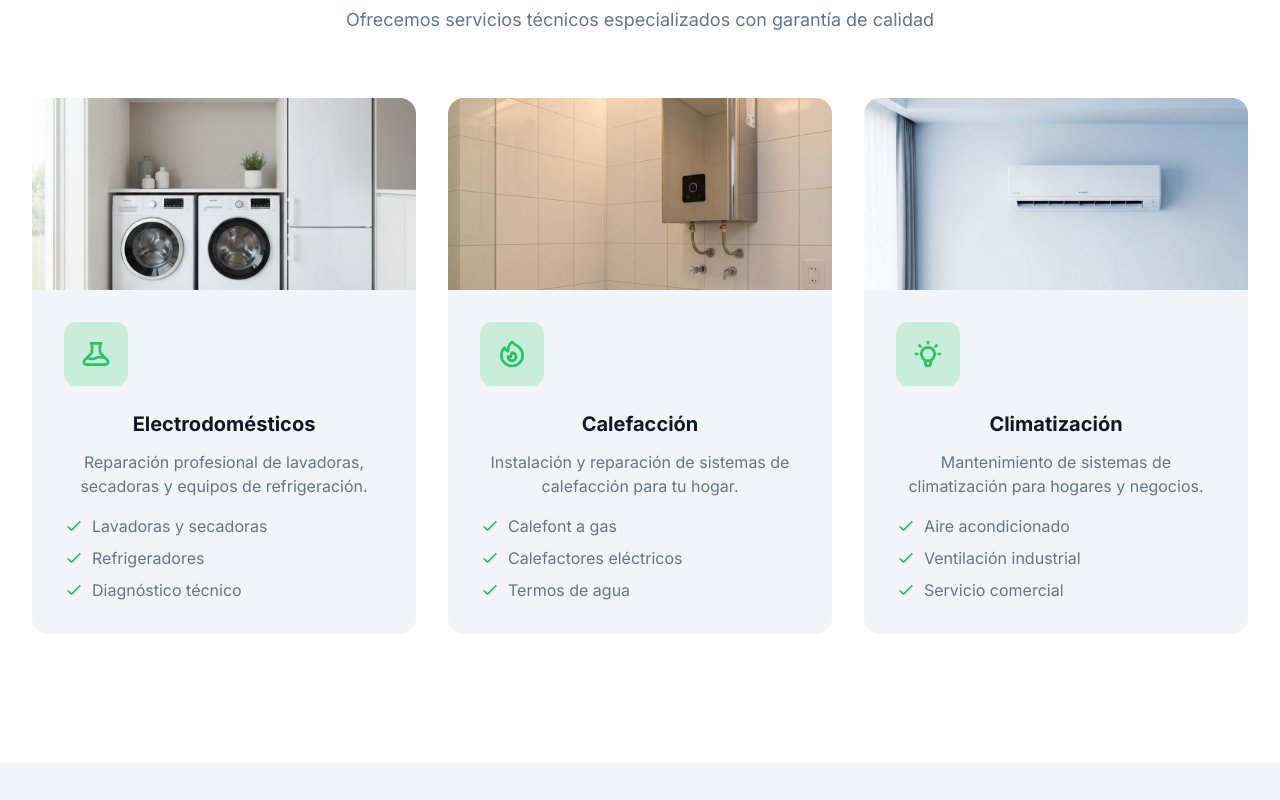
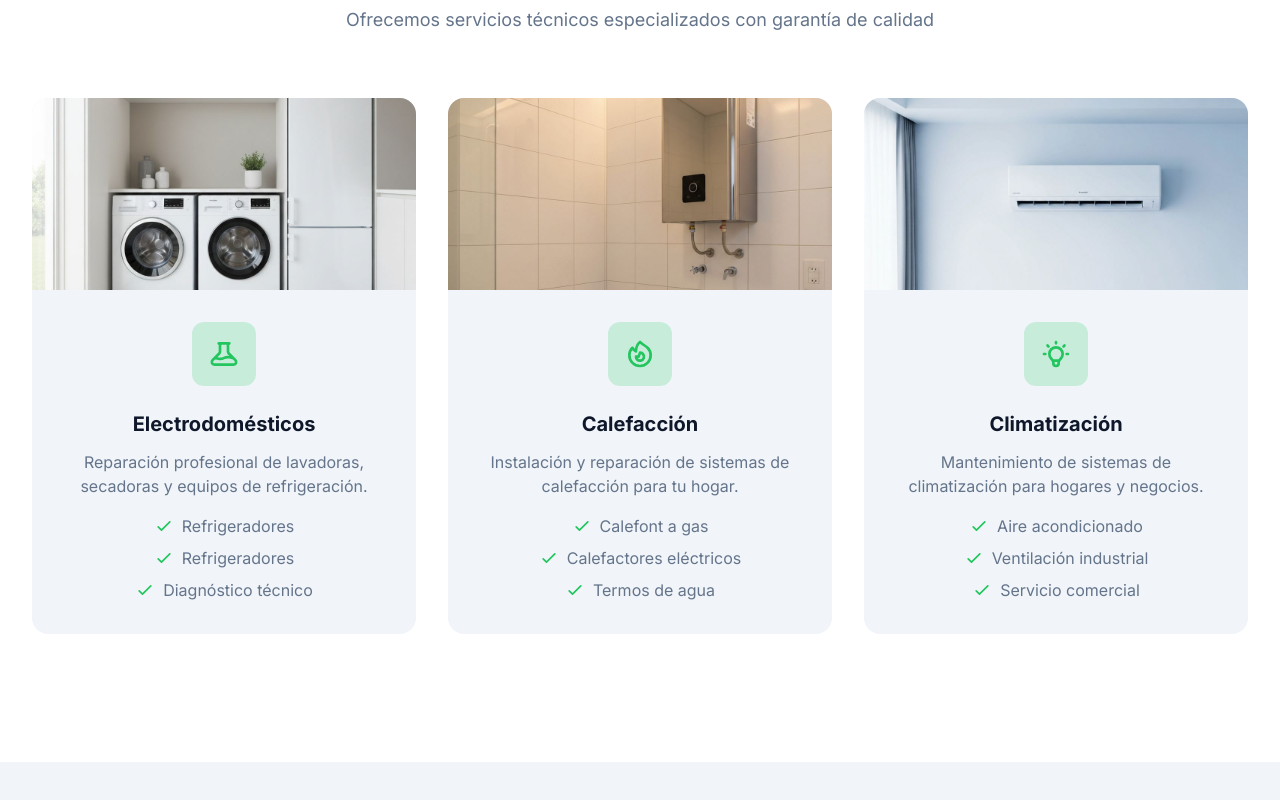
Before and after one commit to nanculefservice/servitecnicomaq, a plain HTML site: page index.html in a window 1280 px wide. Shown: the part 1038-1838 px from the top of the page. Drawn offline with nearby package versions, Linux system fonts and the light colour scheme.

Commit message:
Actualiza README y HTML para mejorar la presentación del servicio técnico y sus características
Co-authored-by: Copilot <copilot@github.com>

```diff
--- a/index.html
+++ b/index.html
@@ -163,13 +163,13 @@
 
     <div class="relative max-w-7xl mx-auto px-4 sm:px-6 lg:px-8 py-20 md:py-32">
       <div class="max-w-3xl">
-        <span class="inline-block bg-accent/20 text-accent px-4 py-1.5 rounded-full text-sm font-medium mb-6">
+        <span class="inline-block bg-accent/20 text-accent px-4 py-1.5 rounded-full text-sm font-medium mb-6" text-align="center">
           Región del Biobío
         </span>
-        <h1 class="text-4xl sm:text-5xl md:text-6xl lg:text-7xl font-extrabold text-white leading-tight mb-6">
+        <h1 class="text-4xl sm:text-5xl md:text-6xl lg:text-7xl font-extrabold text-white leading-tight mb-6" style="display: flex; justify-content: center; text-align: center;">
           Servicio Técnico y Reparación de Electrodomésticos
         </h1>
-        <p class="text-xl md:text-2xl text-gray-300 mb-8 leading-relaxed">
+        <p class="text-xl md:text-2xl text-gray-300 mb-8 leading-relaxed" style="display: flex; justify-content: center; text-align: center;">
           Soluciones de Calefacción y Climatización Personalizada
         </p>
         <div class="flex flex-col sm:flex-row gap-4">
@@ -220,7 +220,7 @@
             <img src="/images/appliances.jpg" alt="Lavadora y refrigerador modernos" class="w-full h-full object-cover group-hover:scale-105 transition-transform duration-300">
           </div>
           <div class="p-8">
-            <div class="w-16 h-16 bg-accent/20 group-hover:bg-accent rounded-xl flex items-center justify-center mb-6 transition-colors">
+            <div class="w-16 h-16 bg-accent/20 group-hover:bg-accent rounded-xl flex items-center justify-center mx-auto mb-6 transition-colors">
               <svg class="w-8 h-8 text-accent group-hover:text-white transition-colors" fill="none" stroke="currentColor" viewBox="0 0 24 24">
                 <path stroke-linecap="round" stroke-linejoin="round" stroke-width="2" d="M19.428 15.428a2 2 0 00-1.022-.547l-2.387-.477a6 6 0 00-3.86.517l-.318.158a6 6 0 01-3.86.517L6.05 15.21a2 2 0 00-1.806.547M8 4h8l-1 1v5.172a2 2 0 00.586 1.414l5 5c1.26 1.26.367 3.414-1.415 3.414H4.828c-1.782 0-2.674-2.154-1.414-3.414l5-5A2 2 0 009 10.172V5L8 4z"></path>
               </svg>
@@ -230,19 +230,19 @@
               Reparación profesional de lavadoras, secadoras y equipos de refrigeración.
             </p>
             <ul class="space-y-2 text-center">
-              <li class="flex items-center gap-2 text-muted group-hover:text-gray-300 transition-colors">
-                <svg class="w-5 h-5 text-accent" fill="none" stroke="currentColor" viewBox="0 0 24 24">
-                  <path stroke-linecap="round" stroke-linejoin="round" stroke-width="2" d="M5 13l4 4L19 7"></path>
-                </svg>
-                Lavadoras y secadoras
-              </li>
-              <li class="flex items-center gap-2 text-muted group-hover:text-gray-300 transition-colors">
+              <li class="flex items-center gap-2 text-muted group-hover:text-gray-300 transition-colors justify-center">
                 <svg class="w-5 h-5 text-accent" fill="none" stroke="currentColor" viewBox="0 0 24 24">
                   <path stroke-linecap="round" stroke-linejoin="round" stroke-width="2" d="M5 13l4 4L19 7"></path>
                 </svg>
                 Refrigeradores
               </li>
-              <li class="flex items-center gap-2 text-muted group-hover:text-gray-300 transition-colors">
+              <li class="flex items-center gap-2 text-muted group-hover:text-gray-300 transition-colors justify-center">
+                <svg class="w-5 h-5 text-accent" fill="none" stroke="currentColor" viewBox="0 0 24 24">
+                  <path stroke-linecap="round" stroke-linejoin="round" stroke-width="2" d="M5 13l4 4L19 7"></path>
+                </svg>
+                Refrigeradores
+              </li>
+              <li class="flex items-center gap-2 text-muted group-hover:text-gray-300 transition-colors justify-center">
                 <svg class="w-5 h-5 text-accent" fill="none" stroke="currentColor" viewBox="0 0 24 24">
                   <path stroke-linecap="round" stroke-linejoin="round" stroke-width="2" d="M5 13l4 4L19 7"></path>
                 </svg>
@@ -258,7 +258,7 @@
             <img src="/images/heating.jpg" alt="Calefont instalado profesionalmente" class="w-full h-full object-cover group-hover:scale-105 transition-transform duration-300">
           </div>
           <div class="p-8">
-            <div class="w-16 h-16 bg-accent/20 group-hover:bg-accent rounded-xl flex items-center justify-center mb-6 transition-colors">
+            <div class="w-16 h-16 bg-accent/20 group-hover:bg-accent rounded-xl flex items-center justify-center mx-auto mb-6 transition-colors">
               <svg class="w-8 h-8 text-accent group-hover:text-white transition-colors" fill="none" stroke="currentColor" viewBox="0 0 24 24">
                 <path stroke-linecap="round" stroke-linejoin="round" stroke-width="2" d="M17.657 18.657A8 8 0 016.343 7.343S7 9 9 10c0-2 .5-5 2.986-7C14 5 16.09 5.777 17.656 7.343A7.975 7.975 0 0120 13a7.975 7.975 0 01-2.343 5.657z"></path>
                 <path stroke-linecap="round" stroke-linejoin="round" stroke-width="2" d="M9.879 16.121A3 3 0 1012.015 11L11 14H9c0 .768.293 1.536.879 2.121z"></path>
@@ -269,19 +269,19 @@
               Instalación y reparación de sistemas de calefacción para tu hogar.
             </p>
             <ul class="space-y-2 text-center">
-              <li class="flex items-center gap-2 text-muted group-hover:text-gray-300 transition-colors">
+              <li class="flex items-center gap-2 text-muted group-hover:text-gray-300 transition-colors justify-center">
                 <svg class="w-5 h-5 text-accent" fill="none" stroke="currentColor" viewBox="0 0 24 24">
                   <path stroke-linecap="round" stroke-linejoin="round" stroke-width="2" d="M5 13l4 4L19 7"></path>
                 </svg>
                 Calefont a gas
               </li>
-              <li class="flex items-center gap-2 text-muted group-hover:text-gray-300 transition-colors">
+              <li class="flex items-center gap-2 text-muted group-hover:text-gray-300 transition-colors justify-center">
                 <svg class="w-5 h-5 text-accent" fill="none" stroke="currentColor" viewBox="0 0 24 24">
                   <path stroke-linecap="round" stroke-linejoin="round" stroke-width="2" d="M5 13l4 4L19 7"></path>
                 </svg>
                 Calefactores eléctricos
               </li>
-              <li class="flex items-center gap-2 text-muted group-hover:text-gray-300 transition-colors">
+              <li class="flex items-center gap-2 text-muted group-hover:text-gray-300 transition-colors justify-center">
                 <svg class="w-5 h-5 text-accent" fill="none" stroke="currentColor" viewBox="0 0 24 24">
                   <path stroke-linecap="round" stroke-linejoin="round" stroke-width="2" d="M5 13l4 4L19 7"></path>
                 </svg>
@@ -297,7 +297,7 @@
             <img src="/images/hvac.jpg" alt="Aire acondicionado moderno" class="w-full h-full object-cover group-hover:scale-105 transition-transform duration-300">
           </div>
           <div class="p-8">
-            <div class="w-16 h-16 bg-accent/20 group-hover:bg-accent rounded-xl flex items-center justify-center mb-6 transition-colors">
+            <div class="w-16 h-16 bg-accent/20 group-hover:bg-accent rounded-xl flex items-center justify-center mx-auto mb-6 transition-colors">
               <svg class="w-8 h-8 text-accent group-hover:text-white transition-colors" fill="none" stroke="currentColor" viewBox="0 0 24 24">
                 <path stroke-linecap="round" stroke-linejoin="round" stroke-width="2" d="M9.663 17h4.673M12 3v1m6.364 1.636l-.707.707M21 12h-1M4 12H3m3.343-5.657l-.707-.707m2.828 9.9a5 5 0 117.072 0l-.548.547A3.374 3.374 0 0014 18.469V19a2 2 0 11-4 0v-.531c0-.895-.356-1.754-.988-2.386l-.548-.547z"></path>
               </svg>
@@ -307,19 +307,19 @@
               Mantenimiento de sistemas de climatización para hogares y negocios.
             </p>
             <ul class="space-y-2 text-center">
-              <li class="flex items-center gap-2 text-muted group-hover:text-gray-300 transition-colors">
+              <li class="flex items-center gap-2 text-muted group-hover:text-gray-300 transition-colors justify-center">
                 <svg class="w-5 h-5 text-accent" fill="none" stroke="currentColor" viewBox="0 0 24 24">
                   <path stroke-linecap="round" stroke-linejoin="round" stroke-width="2" d="M5 13l4 4L19 7"></path>
                 </svg>
                 Aire acondicionado
               </li>
-              <li class="flex items-center gap-2 text-muted group-hover:text-gray-300 transition-colors">
+              <li class="flex items-center gap-2 text-muted group-hover:text-gray-300 transition-colors justify-center">
                 <svg class="w-5 h-5 text-accent" fill="none" stroke="currentColor" viewBox="0 0 24 24">
                   <path stroke-linecap="round" stroke-linejoin="round" stroke-width="2" d="M5 13l4 4L19 7"></path>
                 </svg>
                 Ventilación industrial
               </li>
-              <li class="flex items-center gap-2 text-muted group-hover:text-gray-300 transition-colors">
+              <li class="flex items-center gap-2 text-muted group-hover:text-gray-300 transition-colors justify-center">
                 <svg class="w-5 h-5 text-accent" fill="none" stroke="currentColor" viewBox="0 0 24 24">
                   <path stroke-linecap="round" stroke-linejoin="round" stroke-width="2" d="M5 13l4 4L19 7"></path>
                 </svg>
```
Also changed, not shown: 1 other file.
